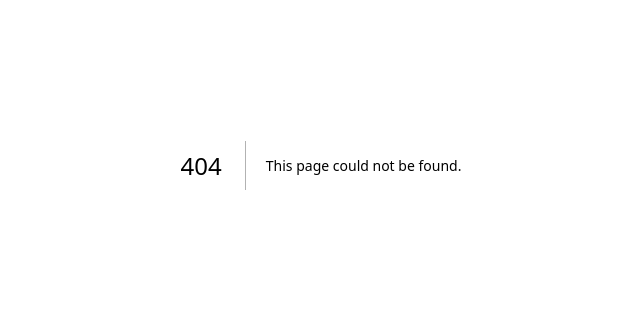
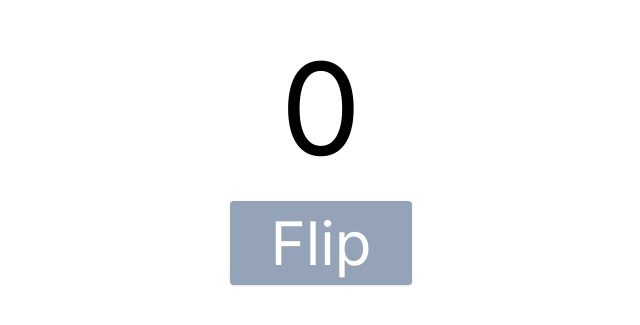
Before and after one commit to ryanzheng1998/animation-playground-2, a Next.js app: page /react-spring/number in a window 1280 px wide. Before the commit this address had no page. Shown: the part 235-560 px from the top of the page, without its empty margins (319-959 px from the left). Built offline with nearby package versions, Linux system fonts and the light colour scheme.

Commit message:
move on custom-spring

```diff
--- /dev/null
+++ b/app/custom-spring/flip-card/page.tsx
@@ -0,0 +1,60 @@
+"use client";
+import Image from "next/image";
+import { useState } from "react";
+import { useSpring } from "./useSpring";
+
+export default function Home() {
+  const [flip, setFlip] = useState(false);
+
+  const ref = useSpring<HTMLImageElement>({
+    springPosition: flip ? 180 : 0,
+    stiffness: 0.4 / 16 / 16 / 16,
+    damping: 0.8 / 16,
+    transform: (position, element) => {
+      element.style.transform = `perspective(1000px) rotateX(${position}deg)`;
+    },
+  });
+
+  const ref2 = useSpring<HTMLImageElement>({
+    springPosition: flip ? 180 : 0,
+    stiffness: 0.4 / 16 / 16 / 16,
+    damping: 0.8 / 16,
+    transform: (position, element) => {
+      element.style.transform = `perspective(1000px) rotateX(${position}deg) rotateX(180deg)`;
+    },
+  });
+
+  return (
+    <div className="fixed inset-0 grid place-items-center">
+      <div
+        onClick={() => {
+          setFlip((x) => !x);
+        }}
+        className="relative h-[450px] w-[800px] cursor-pointer"
+      >
+        <Image
+          alt="DALL·E 2024-02-21 14.41.27 - Create an image of a vibrant city street scene at night. The focus should be on a large, illuminated billboard attached to a building. The billboard d"
+          ref={ref}
+          width={800}
+          height={450}
+          className="absolute h-full w-full rounded bg-slate-400 p-2"
+          style={{
+            backfaceVisibility: "hidden",
+          }}
+          src="/react-spring/flip-card/DALL·E 2024-02-21 14.41.27 - Create an image of a vibrant city street scene at night. The focus should be on a large, illuminated billboard attached to a building. The billboard d.webp"
+        />
+        <Image
+          alt="DALL·E 2024-02-21 14.42.11 - Illustrate a bustling night scene on an urban street. In the center, a bright neon sign hangs from the side of a building, prominently featuring a fic"
+          ref={ref2}
+          width={800}
+          height={450}
+          className="absolute h-full w-full rounded bg-slate-400 p-2"
+          style={{
+            backfaceVisibility: "hidden",
+          }}
+          src="/react-spring/flip-card/DALL·E 2024-02-21 14.42.11 - Illustrate a bustling night scene on an urban street. In the center, a bright neon sign hangs from the side of a building, prominently featuring a fic.webp"
+        />
+      </div>
+    </div>
+  );
+}
--- /dev/null
+++ b/app/custom-spring/flip-card/useSpring.ts
@@ -0,0 +1,44 @@
+import { useRequestAnimation } from "@/hooks/useRequestAnimation";
+import { useRef } from "react";
+
+export const useSpring = <T extends HTMLElement>(config: {
+  springPosition: number;
+  stiffness: number;
+  damping: number;
+  transform: (position: number, ref: T) => void;
+}) => {
+  const ref = useRef<T>(null);
+  const animationState = useRef({
+    time: 0,
+    position: 0,
+    velocity: 0,
+  });
+
+  useRequestAnimation((time) => {
+    const element = ref.current;
+
+    if (element === null) return;
+
+    const { position, velocity } = animationState.current;
+    const { springPosition, stiffness, damping } = config;
+    const timeDelta = time - animationState.current.time;
+
+    // Apply spring force
+    const springForce = (springPosition - position) * stiffness;
+    const nextVelocity = velocity + springForce * timeDelta;
+
+    const nextPosition = position + velocity * timeDelta;
+    const nextVelocity2 = nextVelocity * damping * timeDelta;
+
+    config.transform(nextPosition, element);
+
+    animationState.current = {
+      ...animationState.current,
+      time,
+      position: nextPosition,
+      velocity: nextVelocity2,
+    };
+  }, []);
+
+  return ref;
+};
--- a/app/react-spring/flip-card/page.tsx
+++ b/app/react-spring/flip-card/page.tsx
@@ -16,7 +16,7 @@ export default function Home() {
         onClick={() => {
           setFlip((x) => !x);
         }}
-        className="relative w-[800px] cursor-pointer"
+        className="relative aspect-video w-[800px] cursor-pointer"
       >
         <a.img
           className="absolute h-full w-full rounded bg-slate-400 p-2"
@@ -27,7 +27,7 @@ export default function Home() {
           src="/react-spring/flip-card/DALL·E 2024-02-21 14.41.27 - Create an image of a vibrant city street scene at night. The focus should be on a large, illuminated billboard attached to a building. The billboard d.webp"
         />
         <a.img
-          className="h-full w-full rounded bg-slate-400 p-2"
+          className="absolute h-full w-full rounded bg-slate-400 p-2"
           style={{
             backfaceVisibility: "hidden",
             transform: transform.to((t) => `${t} rotateX(0deg)`),
--- /dev/null
+++ b/app/react-spring/number/page.tsx
@@ -0,0 +1,28 @@
+"use client";
+
+import { a, useSpring } from "@react-spring/web";
+import { useState } from "react";
+
+export default function Home() {
+  const [flip, setFlip] = useState(false);
+
+  const { number } = useSpring({
+    number: flip ? 1 : 0,
+  });
+
+  return (
+    <div className="fixed inset-0 grid place-items-center">
+      <div className="grid place-items-center gap-7">
+        <a.h1 className="text-9xl">{number.to((x) => x.toFixed(2))}</a.h1>
+        <button
+          className="rounded bg-slate-400 px-10 py-3 text-6xl text-white shadow"
+          onClick={() => {
+            setFlip((x) => !x);
+          }}
+        >
+          Flip
+        </button>
+      </div>
+    </div>
+  );
+}
```
Also changed, not shown: 1 other file (tests, documents, lock files or other folders).
